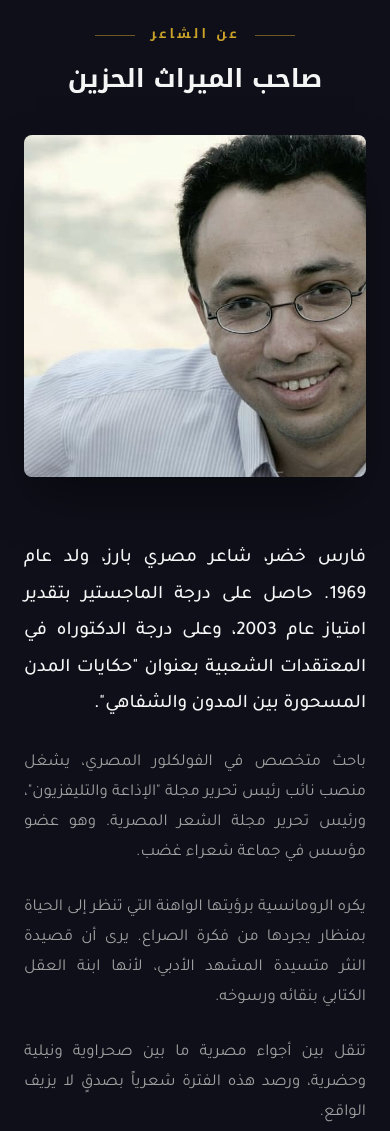
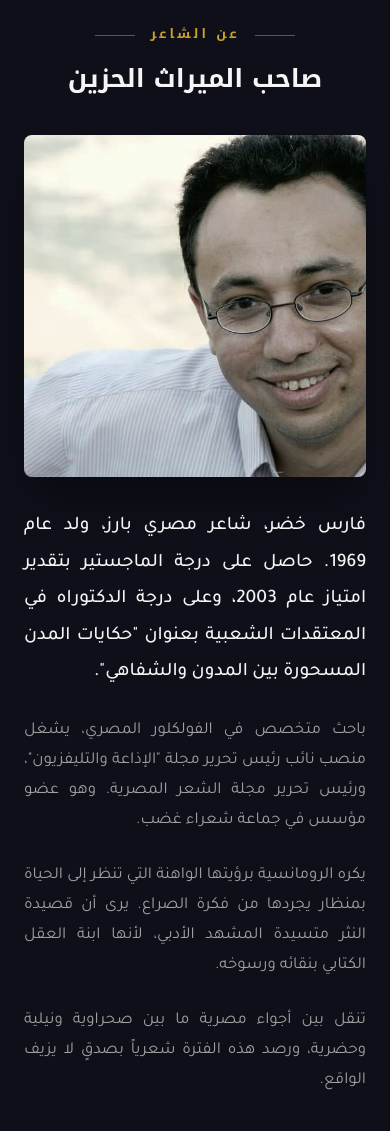
Before and after one commit to medicalzone1000/fareskhadr, a plain HTML site: page index.html in a window 390 px wide. Shown: the part 1020-2151 px from the top of the page. Drawn offline with Linux system fonts and the light colour scheme.

Commit message:
Update style.css

```diff
--- a/style.css
+++ b/style.css
@@ -951,11 +951,16 @@ img {
         padding: 4rem 2rem;
     }
 
-    .about-grid,
-    .journal-content,
+   .about-grid,
+    .journal-content {
+        grid-template-columns: 1fr;
+        gap: 2rem;
+    }
 
-
-    .about-image,
+    .about-image {
+        position: relative;
+        top: 0;
+    }
 
 
 
```
